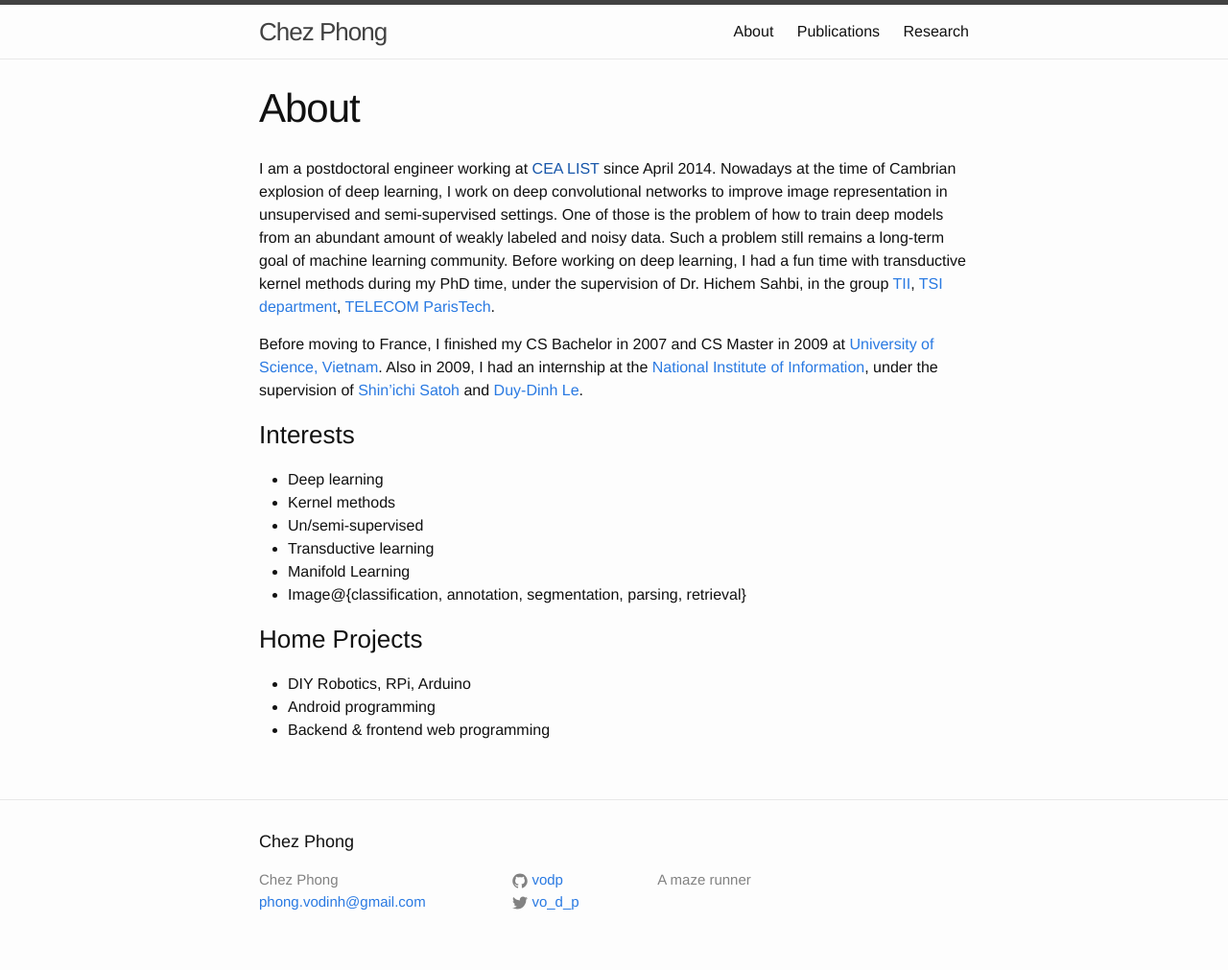
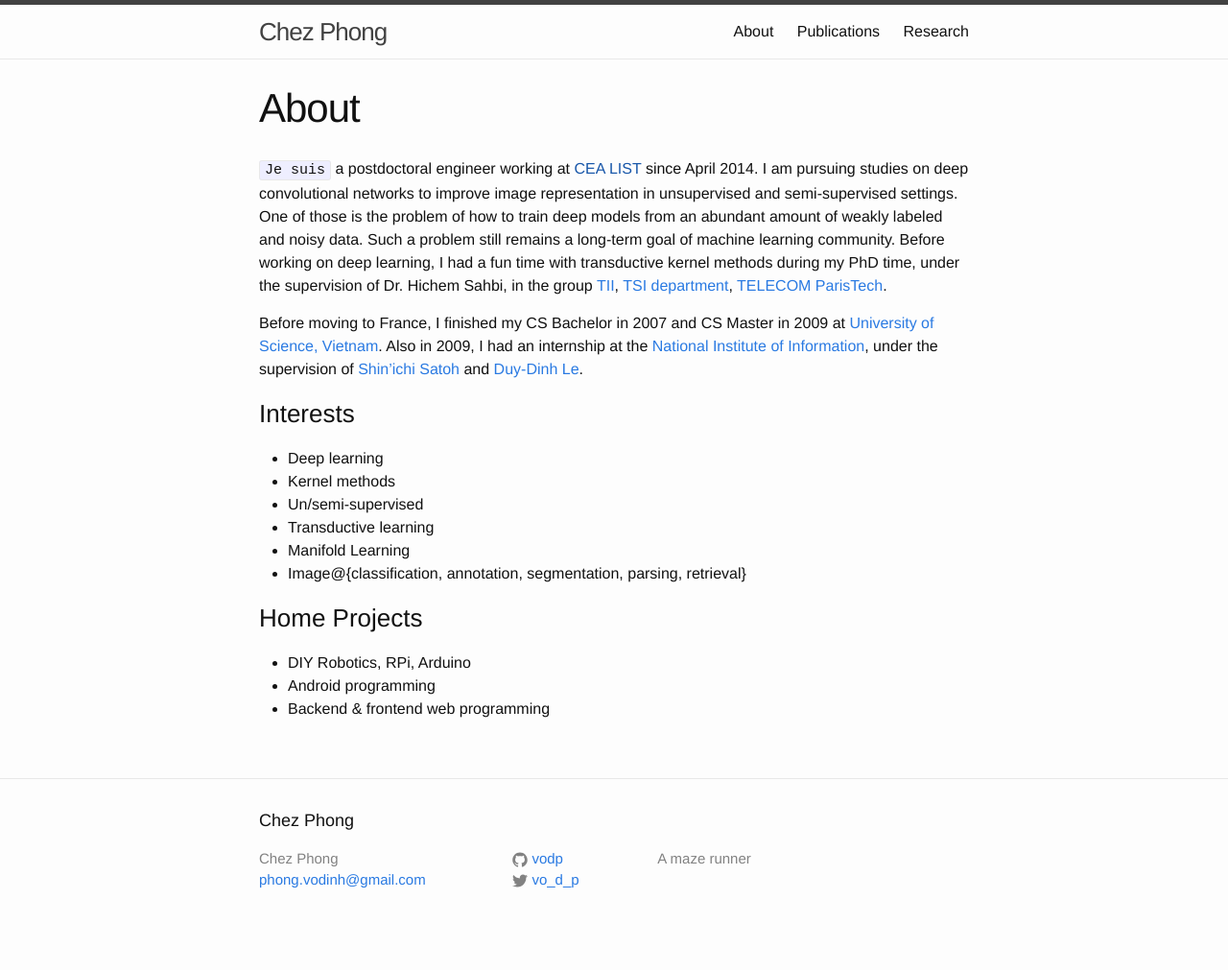
Before and after one commit to vodp/vodp.github.io, a Jekyll site: the page built from about.md, in a window 1280 px wide. Shown: the whole page at 96% size. Built offline with Jekyll 4.4.1, drawn with Linux system fonts in a browser that asks for light colours; after the commit the page ends 989 px from its top, so only the background shows below that.

Commit message:
Update about.md

```diff
--- a/about.md
+++ b/about.md
@@ -4,7 +4,7 @@ title: About
 permalink: /about/
 ---
 
-I am a postdoctoral engineer working at [CEA LIST]() since April 2014. Nowadays at the time of Cambrian explosion of deep learning, I work on deep convolutional networks to improve image representation in unsupervised and semi-supervised settings. One of those is the problem of how to train deep models from an abundant amount of weakly labeled and noisy data. Such a problem still remains a long-term goal of machine learning community. Before working on deep learning, I had a fun time with transductive kernel methods during my PhD time, under the supervision of Dr. Hichem Sahbi, in the group [TII](http://perso.telecom-paristech.fr/~bloch/tii/), [TSI department](http://www.tsi.telecom-paristech.fr/), [TELECOM ParisTech](http://www.telecom-paristech.fr/).
+`Je suis` a postdoctoral engineer working at [CEA LIST]() since April 2014. I am pursuing studies on deep convolutional networks to improve image representation in unsupervised and semi-supervised settings. One of those is the problem of how to train deep models from an abundant amount of weakly labeled and noisy data. Such a problem still remains a long-term goal of machine learning community. Before working on deep learning, I had a fun time with transductive kernel methods during my PhD time, under the supervision of Dr. Hichem Sahbi, in the group [TII](http://perso.telecom-paristech.fr/~bloch/tii/), [TSI department](http://www.tsi.telecom-paristech.fr/), [TELECOM ParisTech](http://www.telecom-paristech.fr/).
 
 Before moving to France, I finished my CS Bachelor in 2007 and CS Master in 2009 at [University of Science, Vietnam](http://www.hcmus.edu.vn/en/index.php). Also in 2009, I had an internship at  the [National Institute of Information](http://www.nii.ac.jp/en/), under the supervision of [Shin'ichi Satoh](http://research.nii.ac.jp/~satoh/) and [Duy-Dinh Le](http://satoh-lab.ex.nii.ac.jp/users/ledduy/).
 
```
